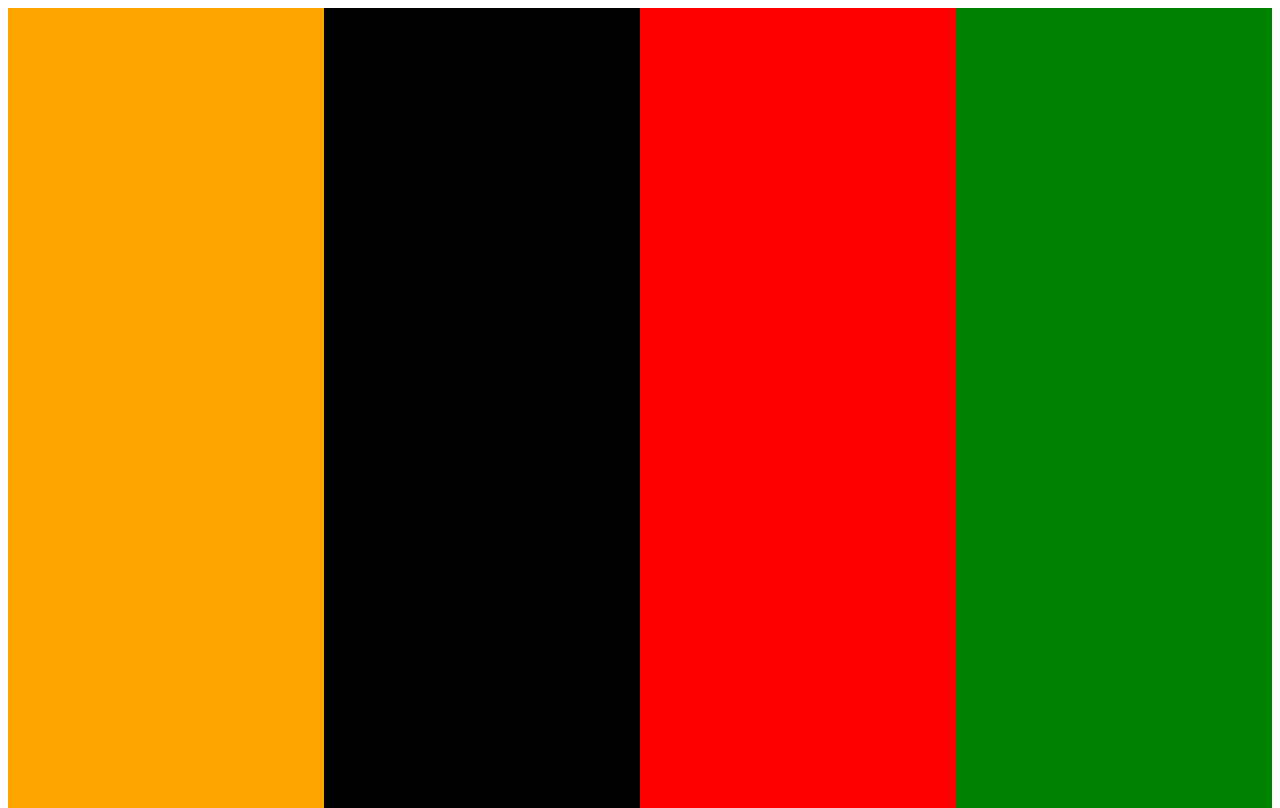
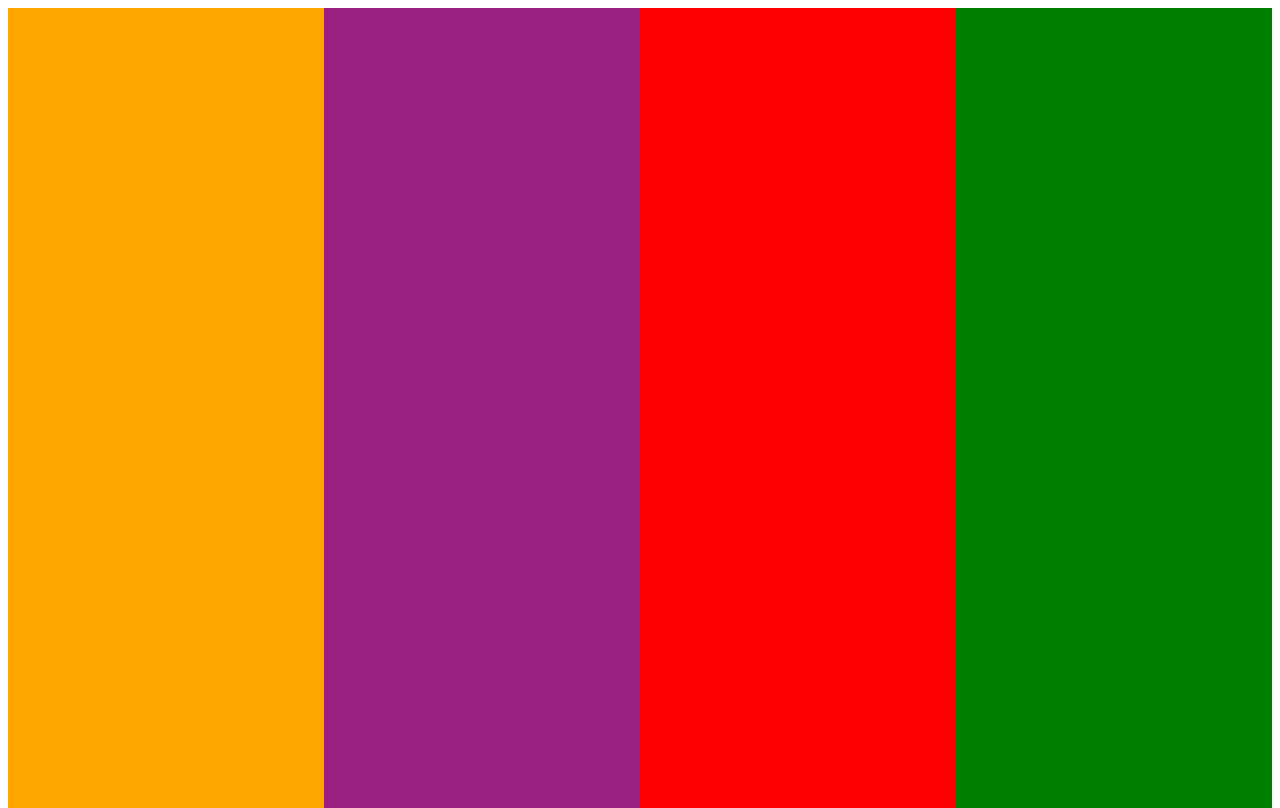
Before and after one commit to jairch11/arduino, a plain HTML site: page index.html in a window 1280 px wide. Drawn offline with Linux system fonts and the light colour scheme.

Commit message:
hola que mas

```diff
--- a/index.html
+++ b/index.html
@@ -14,7 +14,7 @@
 		}
 
 		.blue {
-			background-color: black;
+			background-color: rgb(155, 32, 128);
 		}
 
 		.red {
```
